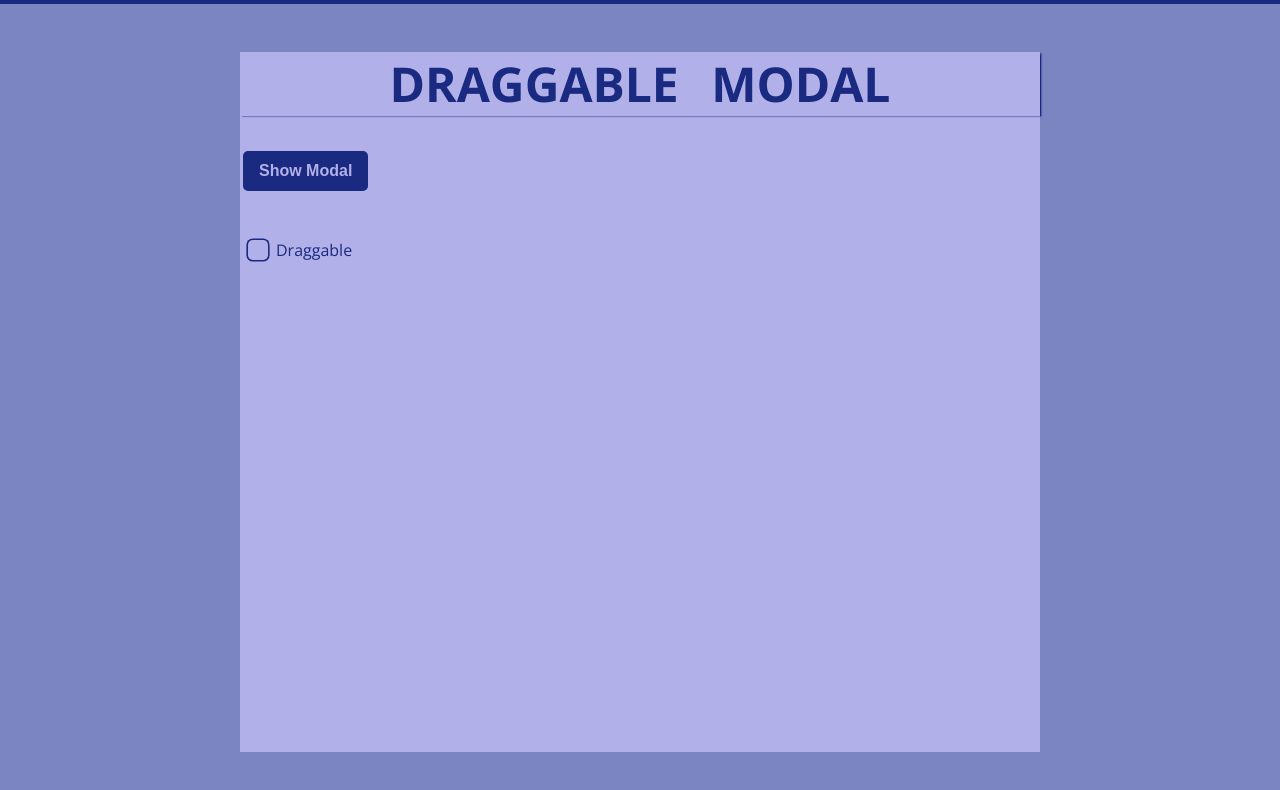
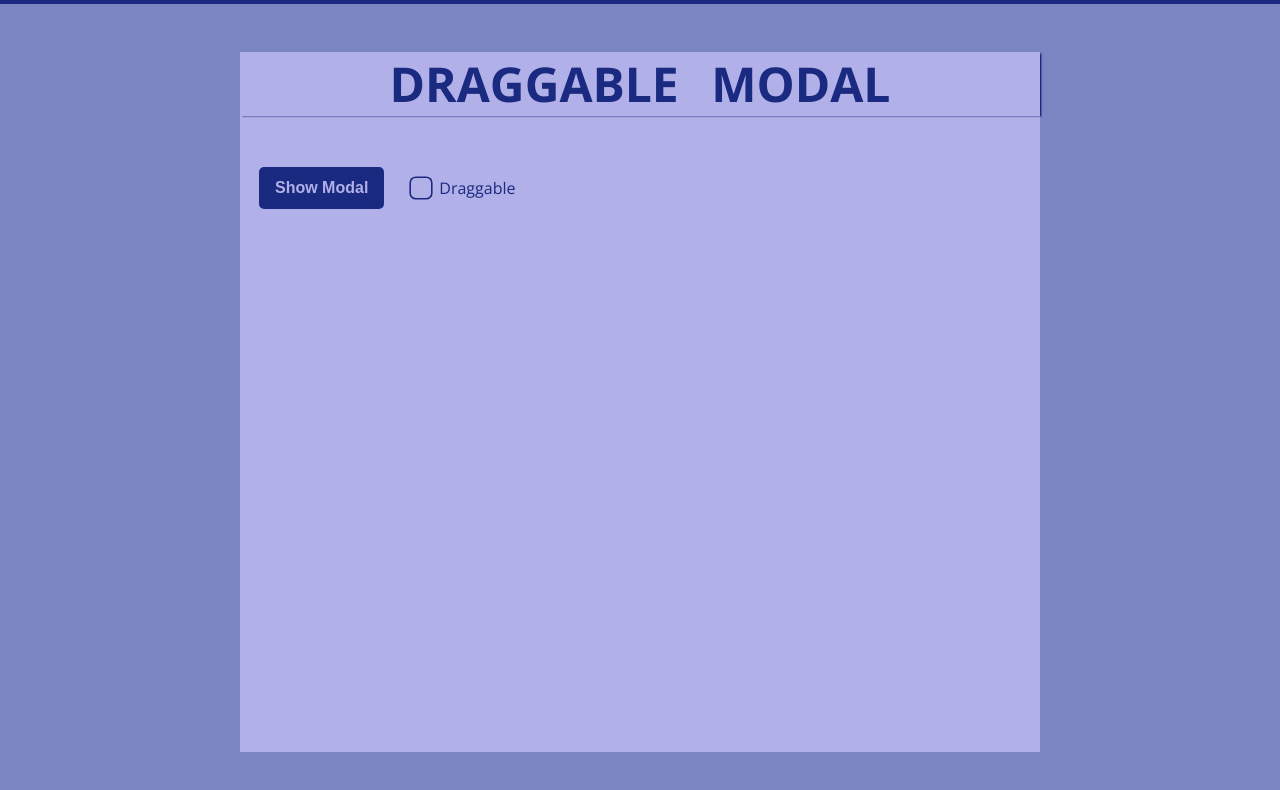
Before and after one commit to gebrina/draggable-modal, a React (Vite) app: page / in a window 1280 px wide. Shown: the top 790 px of the page. Built offline with nearby package versions, Linux system fonts and the light colour scheme.

Commit message:
HomaPage: fix chekbox is not controlling draggable state of moda issue

```diff
--- a/src/pages/home/HomePage.style.tsx
+++ b/src/pages/home/HomePage.style.tsx
@@ -30,3 +30,9 @@ export const ModalFooter = styled.div`
   justify-content: flex-end;
   column-gap: 0.3rem;
 `;
+
+export const FlexContainer = styled.div`
+  display: flex;
+  gap: 1rem;
+  padding: 1rem;
+`;
--- a/src/pages/home/HomePage.tsx
+++ b/src/pages/home/HomePage.tsx
@@ -4,6 +4,7 @@ import { useState } from "react";
 import { Page } from "../../common";
 import { Modal, TModalProps } from "../../components/modal";
 import {
+  FlexContainer,
   ModalContent,
   ModalFooter,
   PageContent,
@@ -44,7 +45,7 @@ export const HomePage = () => {
     title: "Payment Information",
     onClose: handleModalClose,
     visible,
-    draggable: true,
+    draggable: checked,
     children: modalContent,
     footer: modalFooter,
   };
@@ -53,6 +54,7 @@ export const HomePage = () => {
     <Page>
       <PageContent>
         <Title>Draggable Modal</Title>
+        <FlexContainer>
           <Button
             variant="primary"
             label="Show Modal"
@@ -64,6 +66,7 @@ export const HomePage = () => {
             checked={checked}
             onChange={(checked) => setChecked(checked)}
           />
+        </FlexContainer>
         <Modal {...modalProps} />
       </PageContent>
     </Page>
```
Also changed, not shown: 1 other file (tests, documents, lock files or other folders). Lines whose indentation alone changed are shown as unchanged.
